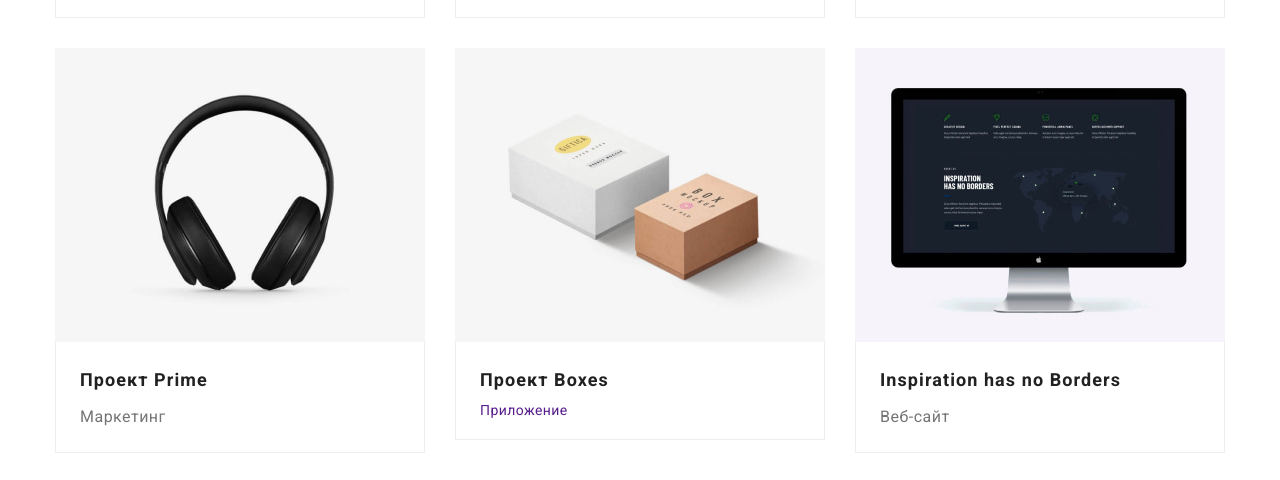
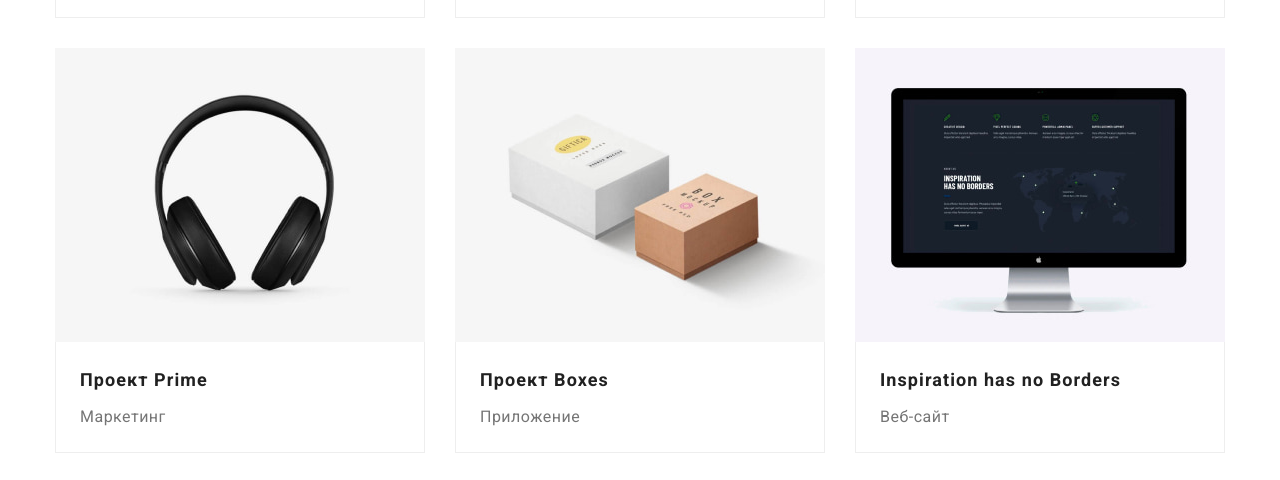
Before and after one commit to EkaterinaZi/goit-markup-hw-08, a plain HTML site: page portfolio.html in a window 1280 px wide. Shown: the part 695-1175 px from the top of the page. Drawn offline with nearby package versions, Linux system fonts and the light colour scheme; files that its build step writes are made by us from their sources.

Commit message:
правки блока

```diff
--- a/portfolio.html
+++ b/portfolio.html
@@ -187,7 +187,7 @@
                         </div>
                         <div class="portfolio__item--down">
                         <h2 class="portfolio__title">Проект Boxes</h2>
-                        <p class="portfolio_description">Приложение</p>
+                        <p class="portfolio__description">Приложение</p>
                         </div>
                     </a>
                 </li>
--- a/sass/base/_reset.scss
+++ b/sass/base/_reset.scss
@@ -26,7 +26,7 @@ ul {
 .nav__link,
 .contact__link,
 .footer-logo,
-.footer-contacts,
+.footer-contacts, .portfolio__link,
 .mobile__nav--item, .mobile__socials--item, .mobile__contacts--item{
     text-decoration: none;
 }
--- a/sass/components/_features.scss
+++ b/sass/components/_features.scss
@@ -10,8 +10,10 @@ padding-bottom: 60px;
 .features-list {
     display: flex;
     flex-direction: column;
+
+   @include mq(mobile-only){
     text-align: center;
-
+   }
    @include mq(tablet) {
    flex-direction: row;
    flex-wrap: wrap;
--- a/sass/components/portfolio/_portfolio.scss
+++ b/sass/components/portfolio/_portfolio.scss
@@ -44,6 +44,7 @@ margin-bottom: -30px;
 }
 
 .portfolio__item--down {
+    flex-grow: 1;
     border: 1px solid #eeeeee;
     border-top: none;
     padding-top: 20px;
@@ -68,8 +69,9 @@ margin-bottom: -30px;
     }
 
 .portfolio__link{
-    display: block;
-    text-decoration: none;
+    display: flex;
+    flex-direction: column;
+    height: 100%;
     transform: box-shadow 250ms cubic-bezier(0.4, 0, 0.2, 1);
 
 &:hover,
```
Also changed, not shown: css/main.css, css/main.min.css, 2 other files.
